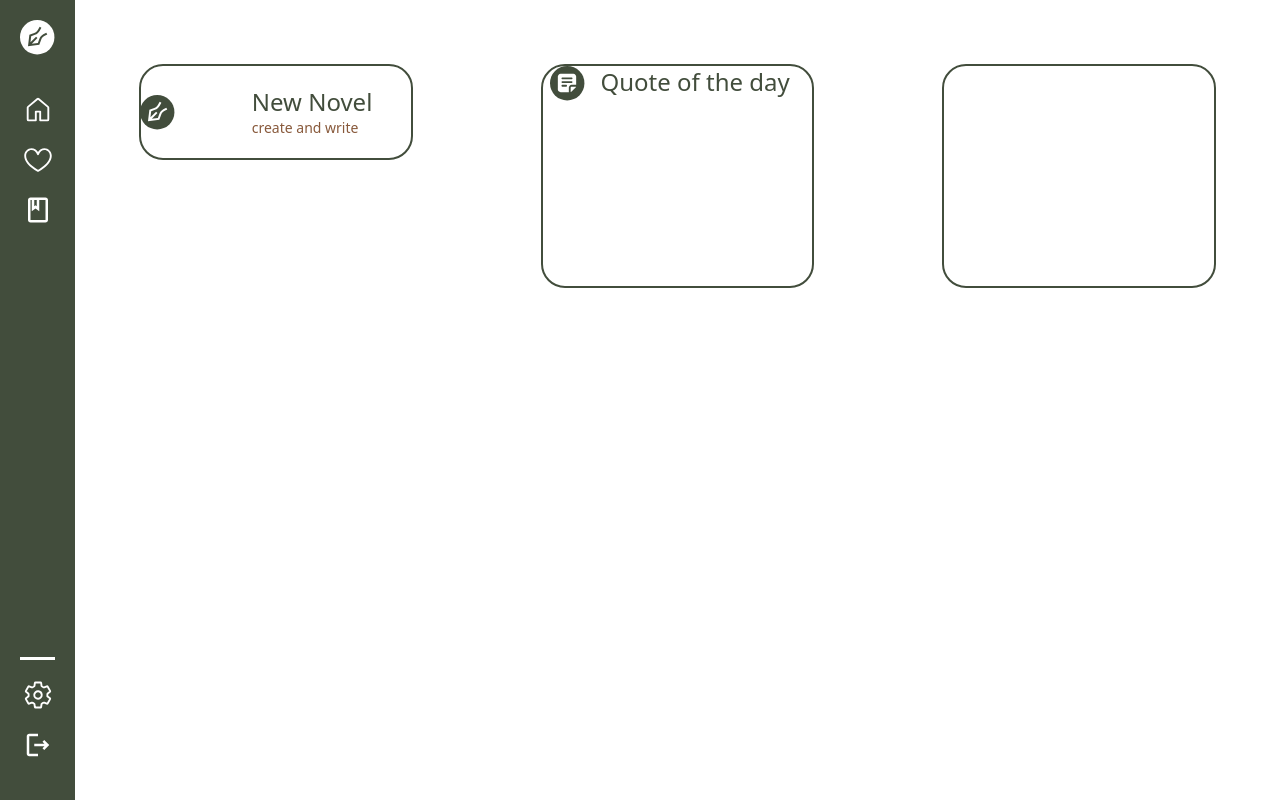
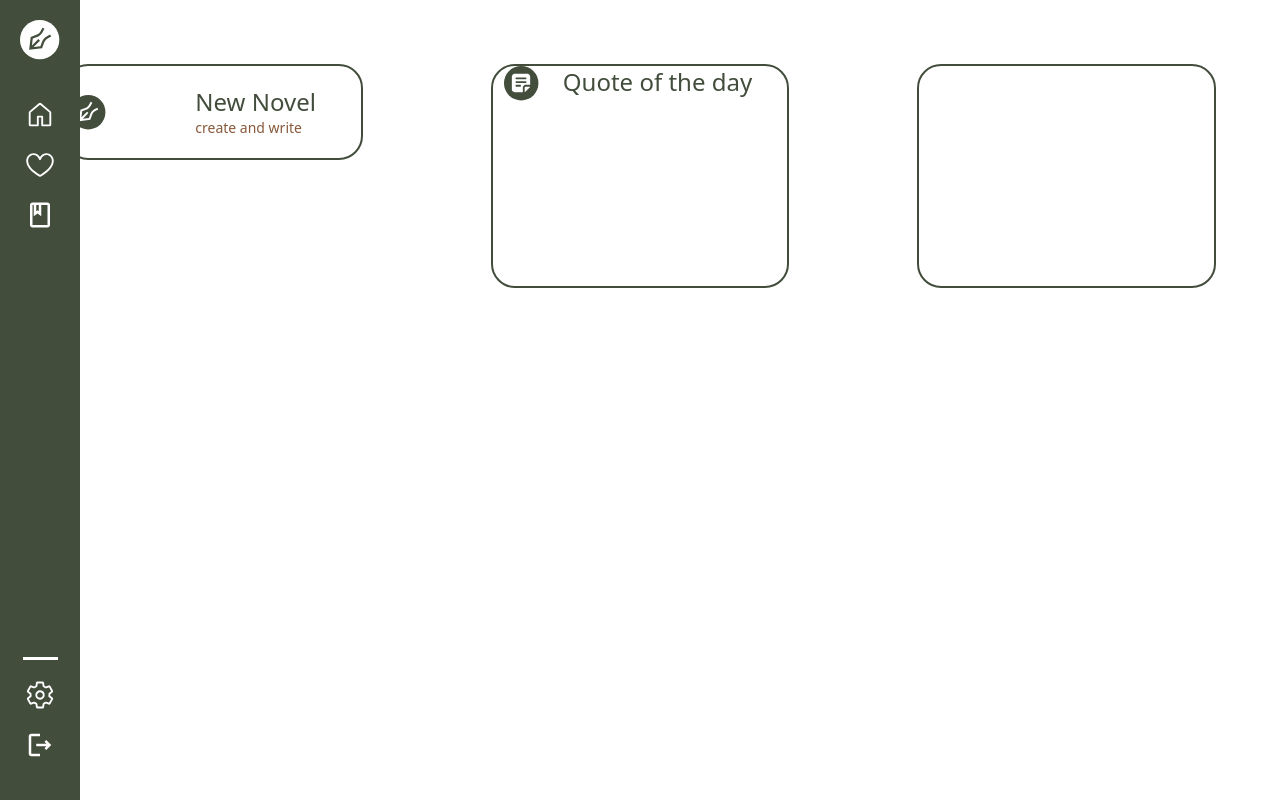
Before and after one commit to ltyohannes955/novel_ui, a Next.js app: page / in a window 1280 px wide. Built offline with nearby package versions, Linux system fonts and the light colour scheme; no server answers; a web font is replaced by a local one.

Commit message:
made the side bar fixed

```diff
--- a/app/components/sideBar.tsx
+++ b/app/components/sideBar.tsx
@@ -9,7 +9,7 @@ import Link from "next/link";
 export default function SideBar() {
   return (
     <>
-      <div className="w-20 bg-[#424D3C] h-screen flex flex-col items-center sticky">
+      <div className="w-20 bg-[#424D3C] h-screen flex flex-col items-center fixed z-auto ">
         <div className="m-5">
           <Image src="/logo.svg" alt="logo" width={50} height={50} />
         </div>
```
